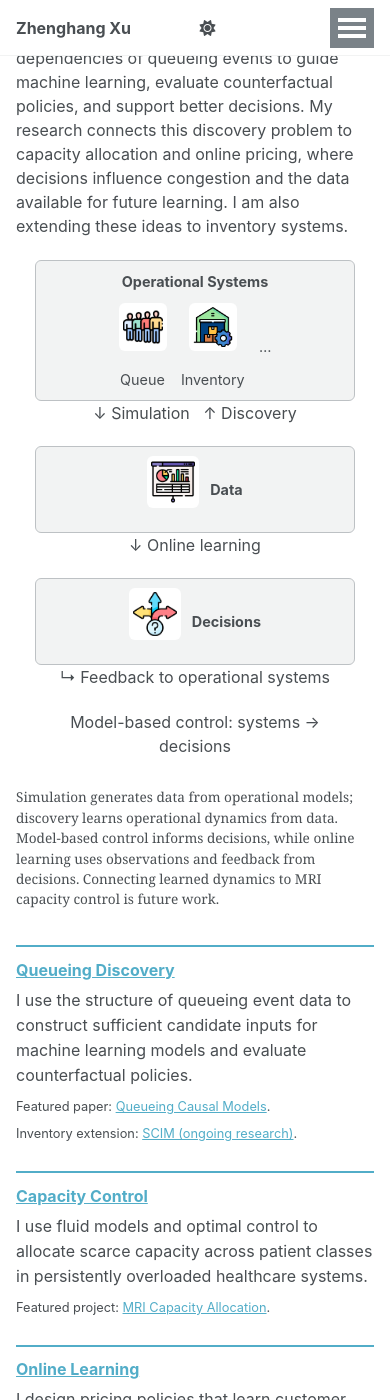
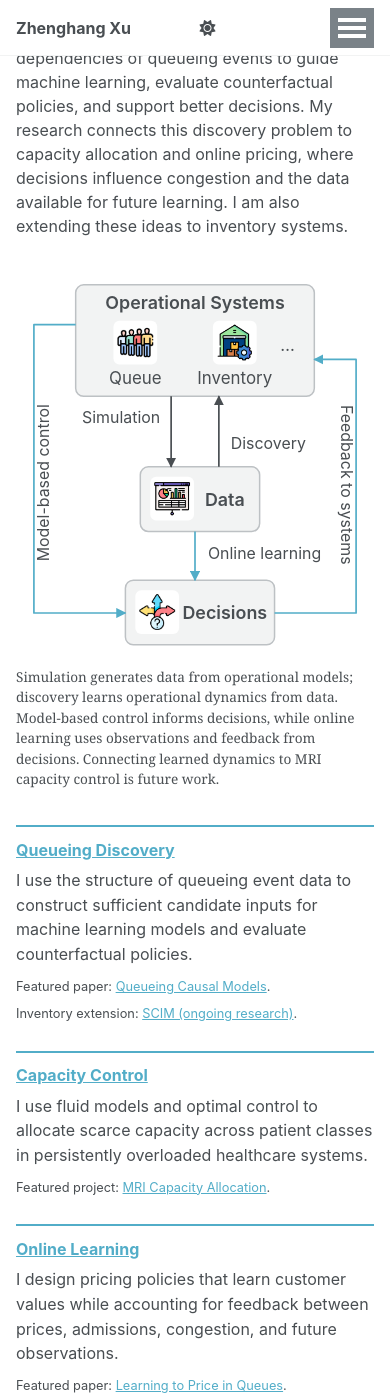
Before and after one commit to zhenghangxu-baymax/zhenghangxu-baymax.github.io, a Jekyll site: the page built from _pages/about.md, in a window 390 px wide and 1400 px high, scrolled down 1126 px. Built offline with Jekyll 4.4.1, drawn with Linux system fonts in a browser that asks for light colours; some of the changed text lies outside the part shown.

Commit message:
Render complete responsive research pipeline on mobile

```diff
--- a/_config.yml
+++ b/_config.yml
@@ -13,7 +13,7 @@ title                    : "Zhenghang Xu"
 title_separator          : "-"
 name                     : &name "Zhenghang Xu"
 description              : &description "Zhenghang Xu, Postdoctoral Research Fellow at Rotman School of Management, University of Toronto. AI for Queueing Discovery and Control."
-last_updated             : "2026-10-05"
+last_updated             : "2026-10-06"
 url                      : https://zhenghangxu-baymax.github.io # the base hostname & protocol for your site e.g. "https://[your GitHub username].github.io" or if you already have some other page hosted on Github then use "https://[your GitHub username].github.io/[Your Repo Name]"
 baseurl                  : "" # the subpath of your site, e.g. "/blog"
 repository               : "zhenghangxu-baymax/zhenghangxu-baymax.github.io"
--- a/_includes/research-pipeline.html
+++ b/_includes/research-pipeline.html
@@ -44,18 +44,49 @@
       <text x="347" y="276">Feedback from decisions</text>
     </g>
   </svg>
-  <div class="pipeline-mobile">
-    <div class="pipeline-node"><strong>Operational Systems</strong><div class="pipeline-systems">
-      <span class="pipeline-system"><img src="{{ '/images/research/queue.png' | relative_url }}" alt="" width="40" height="40">Queue</span>
-      <span class="pipeline-system"><img src="{{ '/images/research/inventory.png' | relative_url }}" alt="" width="40" height="40">Inventory</span>
-      <span aria-label="Other operational systems">…</span>
-    </div></div>
-    <p class="pipeline-mobile-arrow">↓ Simulation &nbsp; ↑ Discovery</p>
-    <div class="pipeline-node pipeline-node-with-icon"><img src="{{ '/images/research/data.png' | relative_url }}" alt="" width="44" height="44"><strong>Data</strong></div>
-    <p class="pipeline-mobile-arrow">↓ Online learning</p>
-    <div class="pipeline-node pipeline-node-with-icon"><img src="{{ '/images/research/decision.png' | relative_url }}" alt="" width="44" height="44"><strong>Decisions</strong></div>
-    <p class="pipeline-mobile-route">↳ Feedback to operational systems</p>
-    <p class="pipeline-mobile-route">Model-based control: systems → decisions</p>
-  </div>
+  <svg class="pipeline-mobile" viewBox="0 0 360 400" role="img" aria-labelledby="pipeline-mobile-title-{{ diagram_id }} pipeline-mobile-desc-{{ diagram_id }}">
+    <title id="pipeline-mobile-title-{{ diagram_id }}">AI for Queueing Discovery and Control</title>
+    <desc id="pipeline-mobile-desc-{{ diagram_id }}">Queues and inventory are operational systems. Simulation generates data; discovery learns systems from data. Online learning connects data to decisions. Model-based control connects systems directly to decisions, and decisions feed back to systems.</desc>
+    <defs>
+      <marker id="pipeline-mobile-arrow-{{ diagram_id }}" viewBox="0 0 10 10" refX="9" refY="5" markerWidth="6" markerHeight="6" orient="auto-start-reverse"><path d="M 0 0 L 10 5 L 0 10 z" fill="context-stroke"/></marker>
+    </defs>
+    <g class="pipeline-boxes">
+      <rect x="60" y="25" width="240" height="112" rx="8"/>
+      <rect x="125" y="208" width="120" height="65" rx="8"/>
+      <rect x="110" y="322" width="150" height="65" rx="8"/>
+    </g>
+    <g class="pipeline-icon-tiles" aria-hidden="true">
+      <rect x="98" y="61" width="44" height="44" rx="6"/>
+      <rect x="198" y="61" width="44" height="44" rx="6"/>
+      <rect x="135" y="218" width="44" height="44" rx="6"/>
+      <rect x="120" y="332" width="44" height="44" rx="6"/>
+      <image href="{{ '/images/research/queue.png' | relative_url }}" x="102" y="65" width="36" height="36"/>
+      <image href="{{ '/images/research/inventory.png' | relative_url }}" x="202" y="65" width="36" height="36"/>
+      <image href="{{ '/images/research/data.png' | relative_url }}" x="139" y="222" width="36" height="36"/>
+      <image href="{{ '/images/research/decision.png' | relative_url }}" x="124" y="336" width="36" height="36"/>
+    </g>
+    <g class="pipeline-text" text-anchor="middle">
+      <text x="180" y="49" class="pipeline-heading">Operational Systems</text>
+      <text x="120" y="125">Queue</text>
+      <text x="220" y="125">Inventory</text>
+      <text x="273" y="92">…</text>
+      <text x="210" y="247" class="pipeline-heading">Data</text>
+      <text x="210" y="361" class="pipeline-heading">Decisions</text>
+    </g>
+    <g class="pipeline-arrows" marker-end="url(#pipeline-mobile-arrow-{{ diagram_id }})">
+      <path d="M 156 137 V 208"/>
+      <path d="M 204 208 V 137"/>
+      <path class="pipeline-learning" d="M 180 273 V 322"/>
+      <path class="pipeline-control" d="M 60 65 H 18 V 355 H 110"/>
+      <path class="pipeline-learning" d="M 260 355 H 342 V 100 H 300"/>
+    </g>
+    <g class="pipeline-text pipeline-labels">
+      <text x="145" y="164" text-anchor="end">Simulation</text>
+      <text x="216" y="190">Discovery</text>
+      <text x="193" y="301">Online learning</text>
+      <text x="33" y="224" text-anchor="middle" transform="rotate(-90 33 224)">Model-based control</text>
+      <text x="327" y="226" text-anchor="middle" transform="rotate(90 327 226)">Feedback to systems</text>
+    </g>
+  </svg>
   <figcaption>Simulation generates data from operational models; discovery learns operational dynamics from data. Model-based control informs decisions, while online learning uses observations and feedback from decisions. Connecting learned dynamics to MRI capacity control is future work.</figcaption>
 </figure>
--- a/_sass/layout/_research.scss
+++ b/_sass/layout/_research.scss
@@ -43,7 +43,7 @@
 }
 .pipeline-control,
 .pipeline-learning { stroke: var(--global-link-color); }
-.pipeline-mobile { display: none; }
+.research-pipeline .pipeline-mobile { display: none; }
 
 .research-directions {
   display: grid;
@@ -86,24 +86,18 @@
   .research-direction p { font-size: 1em; }
 }
 
-@media (max-width: 540px) {
+@media (max-width: 700px) {
   .research-pipeline .pipeline-desktop { display: none; }
-  .pipeline-mobile { display: block; max-width: 320px; margin: 0 auto; text-align: center; }
-  .pipeline-node {
-    display: flex;
-    flex-direction: column;
-    padding: 0.65em 1em;
-    background: var(--global-footer-bg-color);
-    border: 1px solid var(--global-dark-border-color);
-    border-radius: 6px;
-    font-size: 0.9em;
+  .research-pipeline .pipeline-mobile {
+    display: block;
+    width: 100%;
+    max-width: 400px;
+    height: auto;
+    aspect-ratio: 360 / 400;
+    margin: 0 auto;
   }
-  .pipeline-systems { display: flex; justify-content: center; align-items: center; gap: 1em; margin-top: 0.7em; }
-  .pipeline-system { display: flex; flex-direction: column; align-items: center; gap: 0.3em; }
-  .pipeline-node img { background: #fff; border-radius: 6px; padding: 4px; box-sizing: content-box; }
-  .pipeline-system img { width: 40px; height: 40px; }
-  .pipeline-node-with-icon img { width: 44px; height: 44px; flex: 0 0 auto; }
-  .pipeline-node-with-icon { flex-direction: row; align-items: center; justify-content: center; gap: 0.75em; }
-  .pipeline-mobile-arrow, .pipeline-mobile-route { font-size: 0.8em; margin: 0.55em 0; }
+  .pipeline-mobile .pipeline-text { font-size: 17px; }
+  .pipeline-mobile .pipeline-heading { font-size: 18px; }
+  .pipeline-mobile .pipeline-labels { font-size: 16px; }
   .research-pipeline figcaption { font-size: 0.85em; }
 }
```
